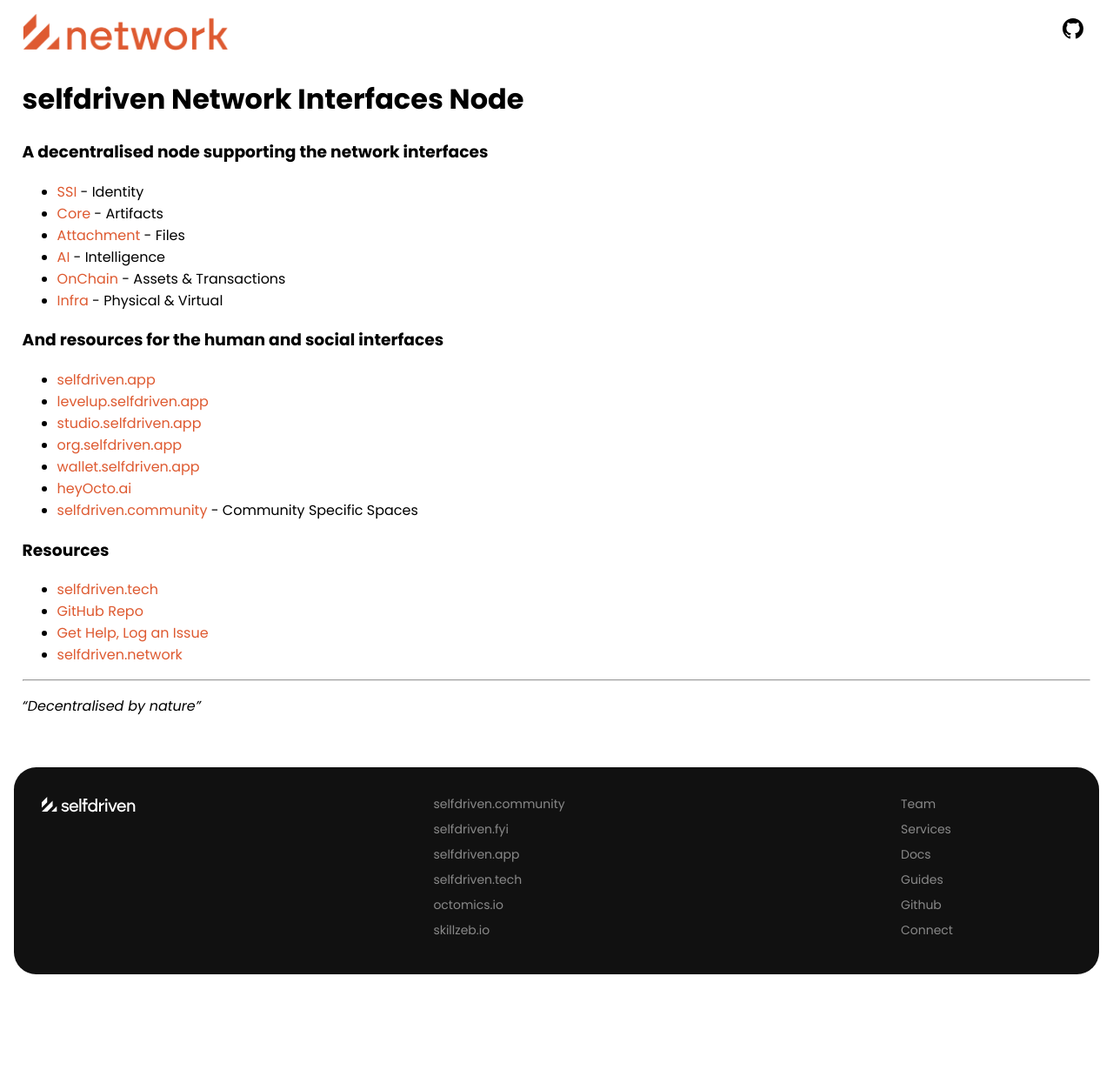
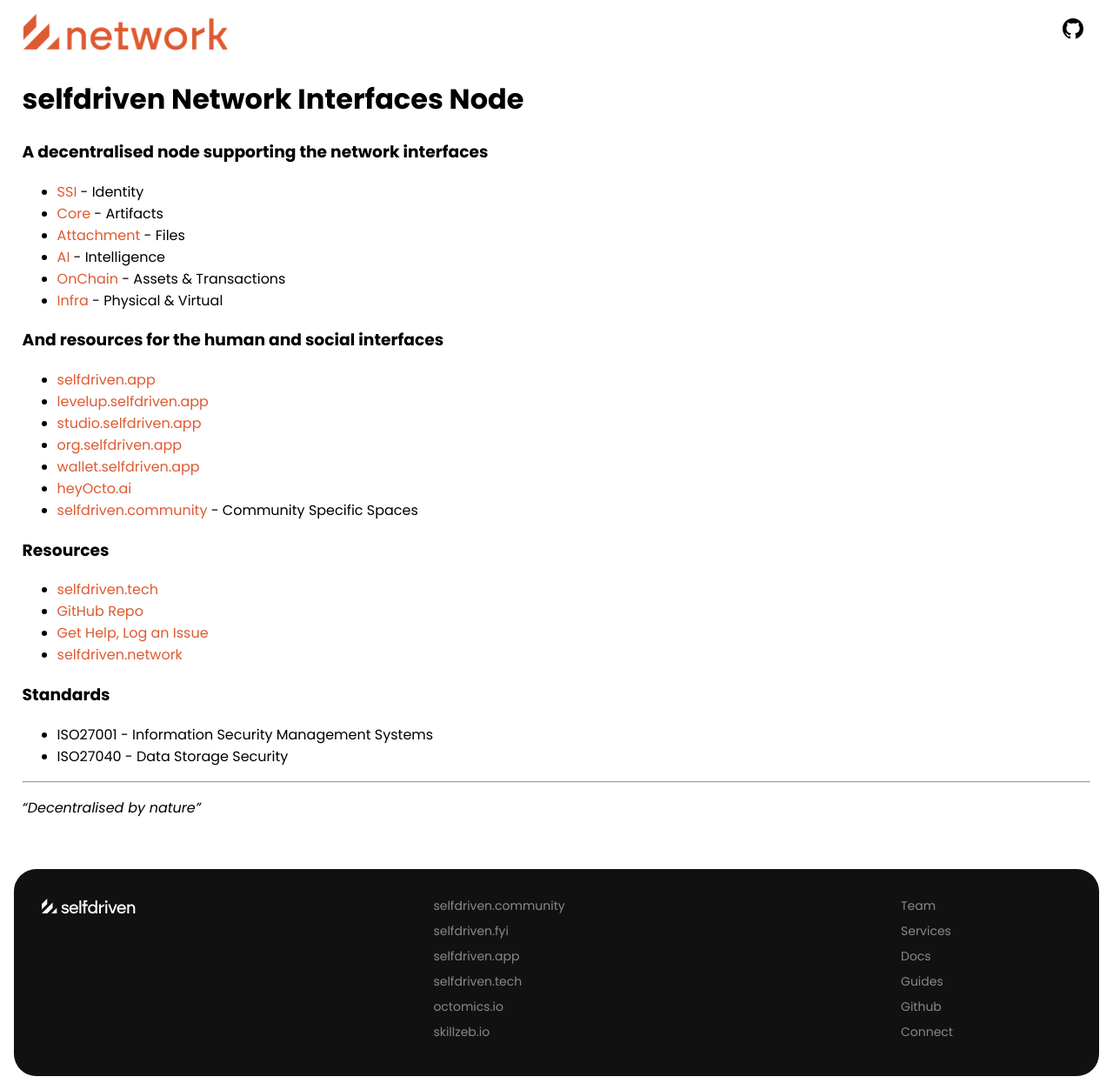
Before and after one commit to selfdriven-foundation/selfdriven-network, a Jekyll site: the page built from docs/pages/selfdriven-network-interfaces-node.md, in a window 1280 px wide. Shown: the whole page at 87% size. Built offline with Jekyll 4.4.1, drawn with Linux system fonts in a browser that asks for light colours; before the commit the page ends 1136 px from its top, so only the background shows below that.

Commit message:
Update selfdriven-network-interfaces-node.md

```diff
--- a/docs/pages/selfdriven-network-interfaces-node.md
+++ b/docs/pages/selfdriven-network-interfaces-node.md
@@ -29,6 +29,10 @@ permalink: /interfaces-node/
 - [Get Help, Log an Issue](https://github.com/selfdriven-foundation/selfdriven-network/issues)
 - [selfdriven.network](https://selfdriven.network)
 
+### Standards
+- ISO27001 - Information Security Management Systems
+- ISO27040 - Data Storage Security
+
 ---
 
 *"Decentralised by nature"*
```
